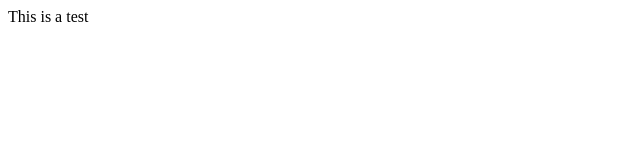
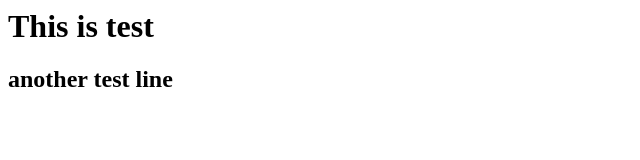
Before and after one commit to ivosandoval/test, a plain HTML site: page index.html in a window 1280 px wide. Shown: the whole page, without its empty margins (0-640 px from the left). Drawn offline with Linux system fonts and the light colour scheme.

Commit message:
añadir linea prueba

```diff
--- a/index.html
+++ b/index.html
@@ -1 +1,2 @@
-This is a test
+<h1>This is test </h1>
+<h2>another test line</h2>
```
